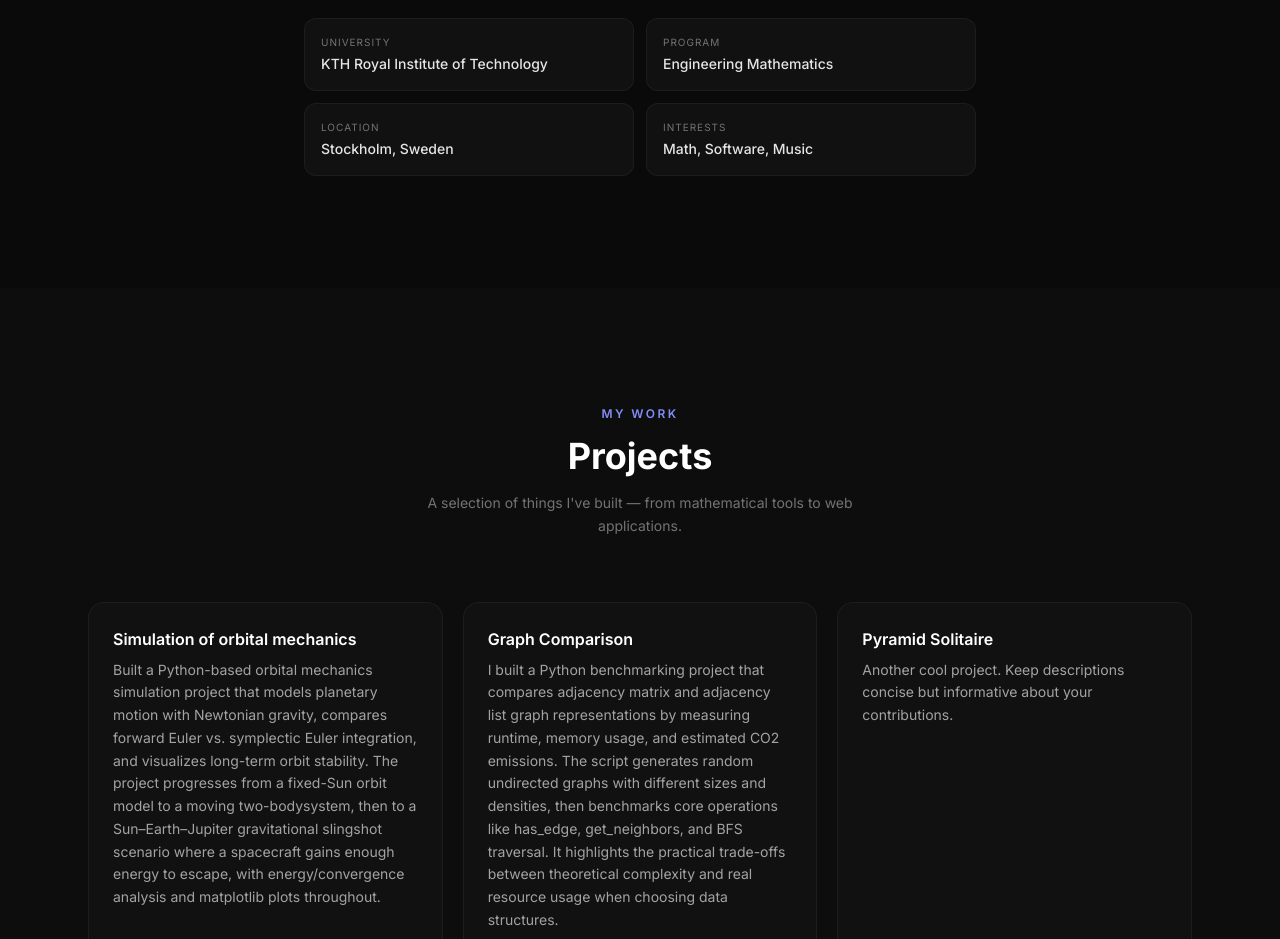
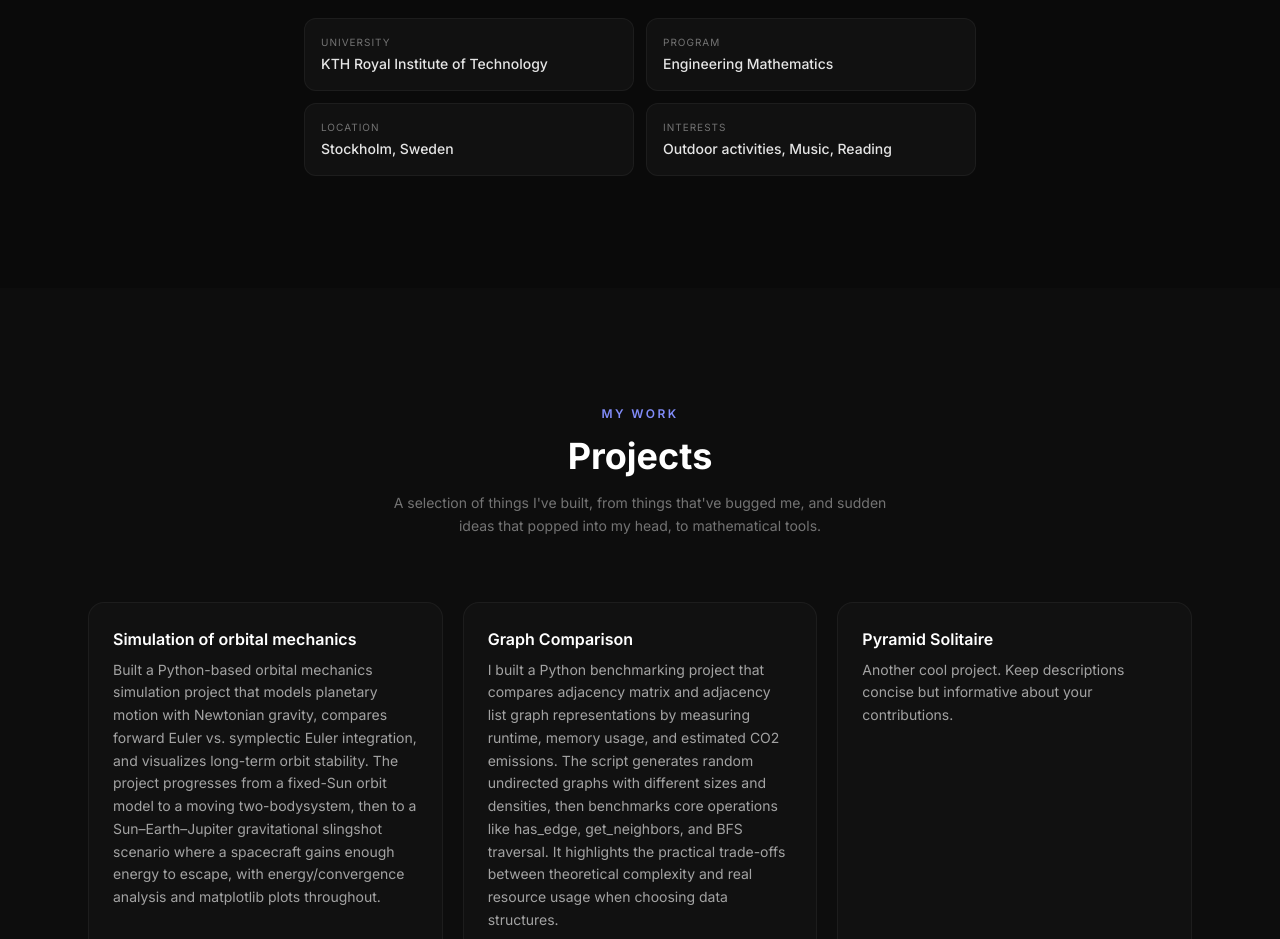
Before and after one commit to Addes4/Addes4.github.io, a Next.js app: page / in a window 1280 px wide. Shown: the part 1180-2119 px from the top of the page. Built offline with nearby package versions, Linux system fonts and the light colour scheme.

Commit message:
va ska ja g säga

```diff
--- a/components/About.tsx
+++ b/components/About.tsx
@@ -2,7 +2,7 @@ const facts = [
   { label: 'University', value: 'KTH Royal Institute of Technology' },
   { label: 'Program', value: 'Engineering Mathematics' },
   { label: 'Location', value: 'Stockholm, Sweden' },
-  { label: 'Interests', value: 'Math, Software, Music' }, // TODO: customize
+  { label: 'Interests', value: 'Outdoor activities, Music, Reading' },
 ]
 
 export default function About() {
--- a/components/Projects.tsx
+++ b/components/Projects.tsx
@@ -14,8 +14,8 @@ export default function Projects() {
             Projects
           </h2>
           <p className="text-neutral-500 max-w-lg mx-auto text-sm leading-relaxed">
-            A selection of things I&apos;ve built — from mathematical tools to
-            web applications.
+            A selection of things I&apos;ve built, from things that've bugged me,
+            and sudden ideas that popped into my head, to mathematical tools.
           </p>
         </div>
 
```
